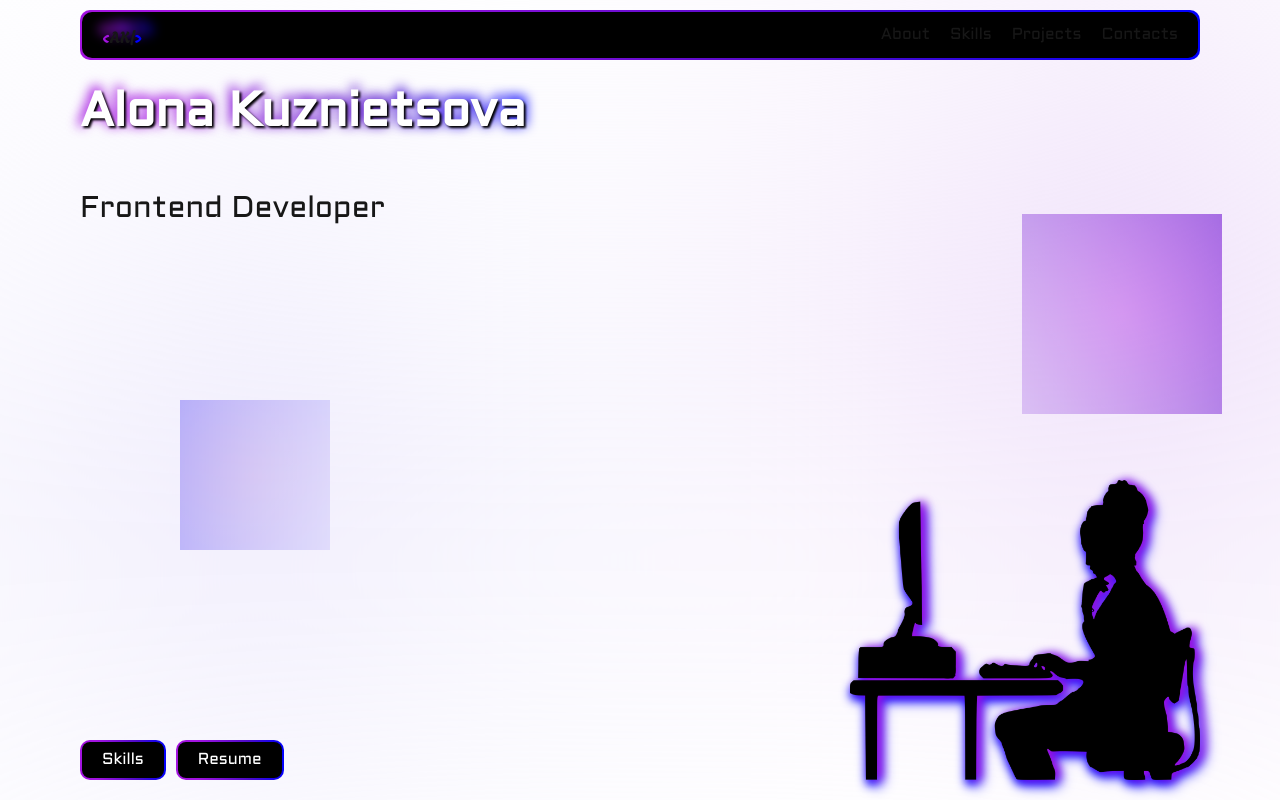
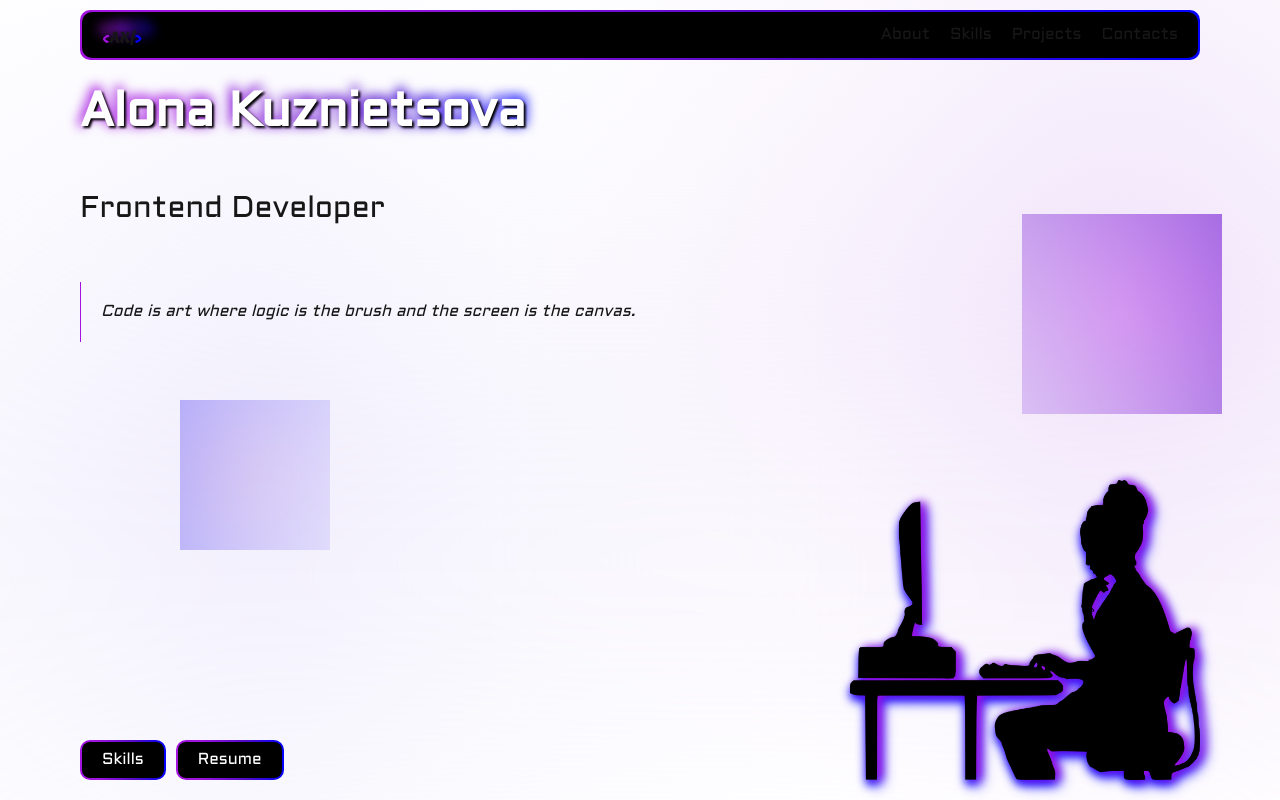
Before and after one commit to acvetochka/portfolio, a Next.js app: page / in a window 1280 px wide. Shown: the top 800 px of the page. Built offline with nearby package versions, Linux system fonts and the light colour scheme.

Commit message:
add Quotes component

```diff
--- a/src/components/HeroDescription/HeroDescription.tsx
+++ b/src/components/HeroDescription/HeroDescription.tsx
@@ -1,4 +1,4 @@
-import { Button, Text, Title, TextShadow } from "@/components"
+import { Button, Text, Title, TextShadow, Quote } from "@/components"
 import { ButtonWrapper, DescriptionWrapper } from "./HeroDescription.styles"
 
 export const HeroDescription = ():JSX.Element => {
@@ -8,6 +8,7 @@ export const HeroDescription = ():JSX.Element => {
           <Title tag="h1">Alona Kuznietsova</Title>
         </TextShadow>
         <Text size="extra-large">Frontend Developer</Text>
+        <Quote/>
         <ButtonWrapper>
           <Button tag="scrollLink" link="skills">
             Skills
--- /dev/null
+++ b/src/components/Quote/Quate.styles.tsx
@@ -0,0 +1,16 @@
+import styled from "styled-components";
+
+export const QuoteWrapper = styled.div`
+  margin-top: 50px;
+  margin-bottom: 20px;
+  min-height: 60px;
+  text-align: left;
+  padding: 10px 20px;
+  border-left: 1px solid #a313e0;
+  display: flex;
+  align-items: center;
+`;
+
+export const QuoteText = styled.p`
+font-style: italic;
+`
--- /dev/null
+++ b/src/components/Quote/Quote.tsx
@@ -0,0 +1,23 @@
+import { useState, useEffect } from "react";
+import { QuoteText, QuoteWrapper } from "./Quate.styles";
+import quotes from "@/data/quotes.json";
+
+export const Quote = (): JSX.Element => {
+  const [currentQuoteIndex, setCurrentQuoteIndex] = useState(0);
+
+  useEffect(() => {
+    const intervalId = setInterval(() => {
+      setCurrentQuoteIndex((prevIndex) => (prevIndex + 1) % quotes.length);
+    }, 10000);
+
+    return () => clearInterval(intervalId);
+  }, []);
+
+  return (
+    <QuoteWrapper>
+      <QuoteText>
+        {quotes[currentQuoteIndex]}
+        </QuoteText>
+      </QuoteWrapper>
+  );
+};
--- a/src/components/index.tsx
+++ b/src/components/index.tsx
@@ -16,3 +16,4 @@ export * from "./AboutLinks/AboutLinks";
 export * from "./Edu/Edu";
 export * from "./ProjectsList/ProjectsList";
 export * from "./Certificates/Certificates";
+export * from "./Quote/Quote";
--- /dev/null
+++ b/src/data/quotes.json
@@ -0,0 +1,9 @@
+[
+    "Code is art where logic is the brush and the screen is the canvas.",
+    "A developer is someone who sees a challenge where others see a problem.",
+    "Technology changes daily, but the love for learning remains timeless.",
+    "Every line of code written changes the world — sometimes imperceptibly, but always meaningfully.",
+    "Don't fear new technologies; fear staying out of change.",
+    "Good code is written alone, but great projects are created together.",
+    "The web is a mirror of ideas. I aim to create those that captivate and inspire."
+  ]
--- a/src/sections/About/About.tsx
+++ b/src/sections/About/About.tsx
@@ -12,7 +12,8 @@ export const About = (): JSX.Element => {
           <ItemStyled key={id}>{item}</ItemStyled>
         ))}
       </ListStyled>
-      <AboutLinks/>
+
+     <AboutLinks/>
     </Section>
   );
 };
```
